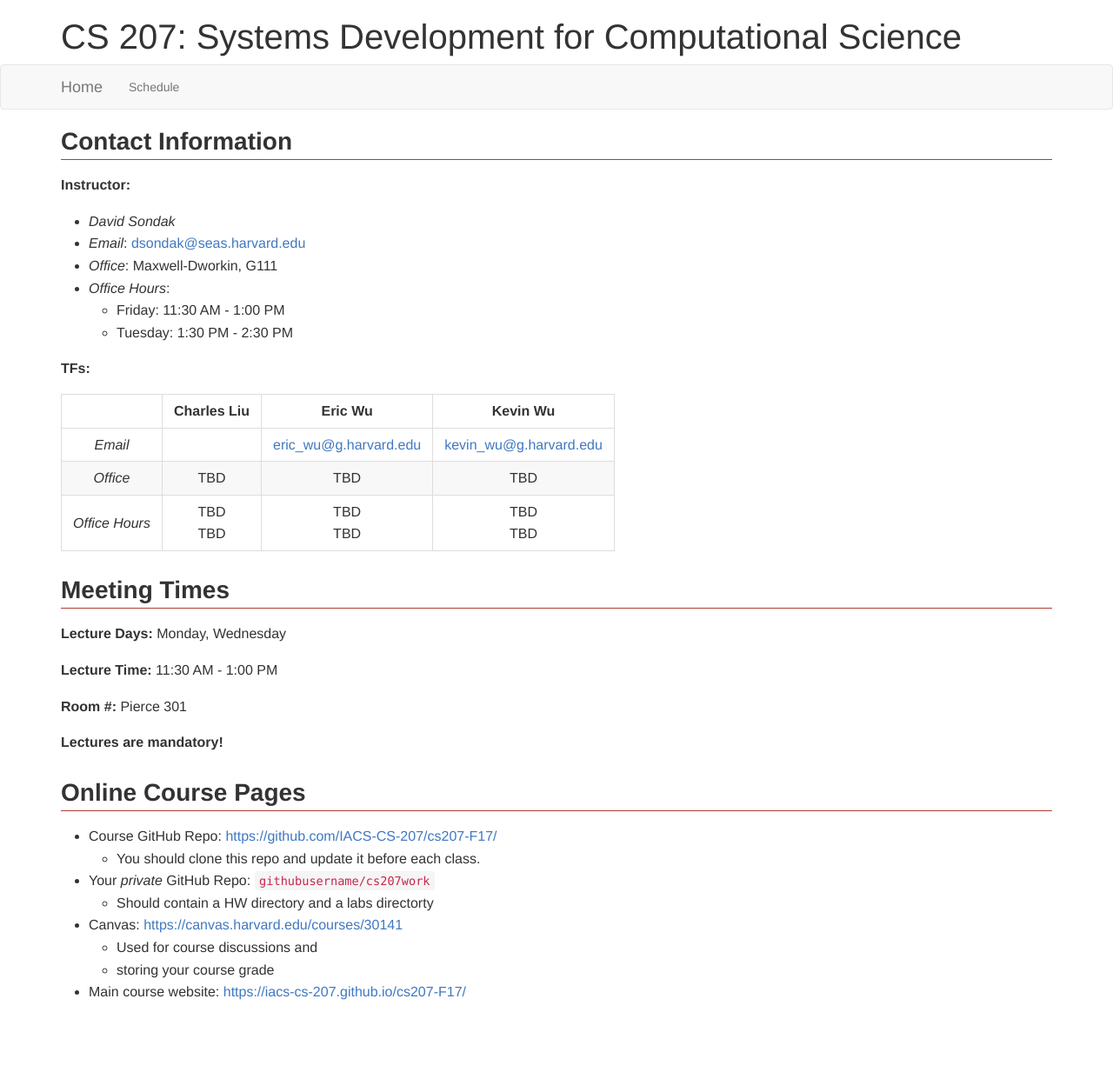
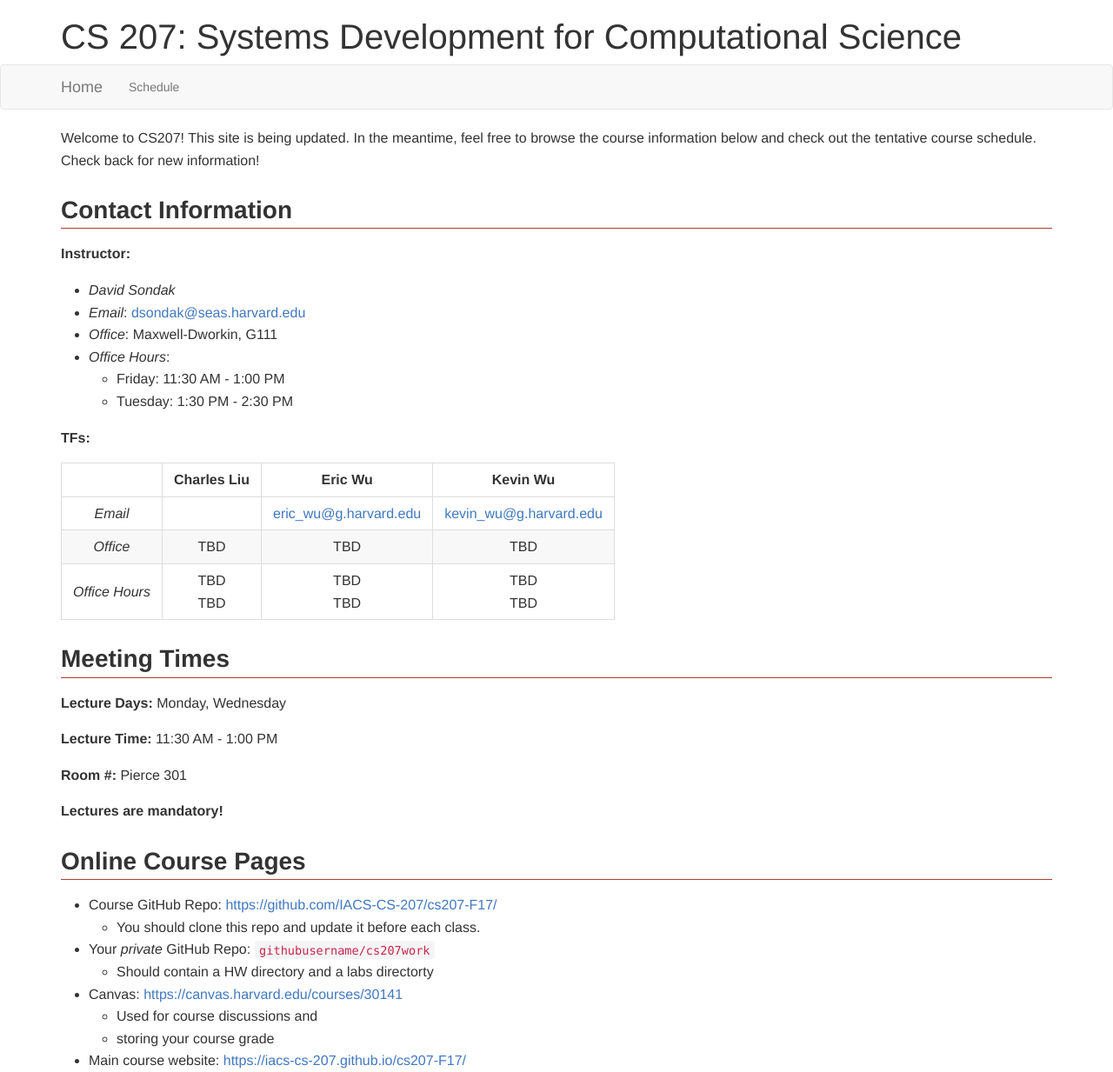
Before and after one commit to xuwd11/cs207_Weidong_Xu, a Jekyll site: the page built from index.md, in a window 1280 px wide. Shown: the whole page at 87% size. Built offline with Jekyll 4.4.1, drawn with Linux system fonts in a browser that asks for light colours; nearby versions of some CDN libraries; before the commit the page ends 1154 px from its top, so only the background shows below that; part of the change alters nothing that is shown.

Commit message:
Temporary welcome message.

```diff
--- a/index.md
+++ b/index.md
@@ -2,6 +2,40 @@
 title: "CS 207: Systems Development for Computational Science"
 layout: "default"
 ---
+Welcome to CS207!  This site is being updated.  In the meantime, feel free to browse
+the course information below and check out the tentative course schedule.  Check back
+for new information!
+
+<!--
+Computation has long been an important tool for scientists, but the past two decades
+have seen a true revolution in the practice of science. Computation, in the form of
+both simulation and analysis has joined theory and experimentation as the oft-quoted
+“third pillar” of science.
+
+This is an applications course highlighting the use of software engineering and computer
+science in solving scientific problems. You will learn the fundamentals of developing
+scientific software systems including abstract thinking, the handling of data, and
+assessment of computational approaches: all in the context of good software engineering
+practices.
+
+You should take this class if you want to be a good programmer or programming-capable member
+of your "company"'s data science team.
+
+After successful completion of this course, you will be able to:
+
+* Use Python, including its advanced features to write scientific programs
+
+* understand what features of Python (or for that matter any programming language) make up its language execution model and how these features impact the code you write: e.g. how modularity, abstraction, and encapsulation can be used to solve problems
+
+* write these programs with good software engineering practices
+
+* code data management techniques to store data, staring from a good understanding of data structures.
+
+* combine these techniques together to write large pieces of software (you will do a group project for this), working in a team of scientists, programmers, etc.
+
+* Be able to hit the road running as a scientist in a startup or other company, or for that matter in academia: you will be able to evaluate and test software to see which one your group ought to use. You will also be a capable unicorn: able to contribute on both the science and software engineering sides of things.
+-->
+
 
 ## Contact Information
 
```
